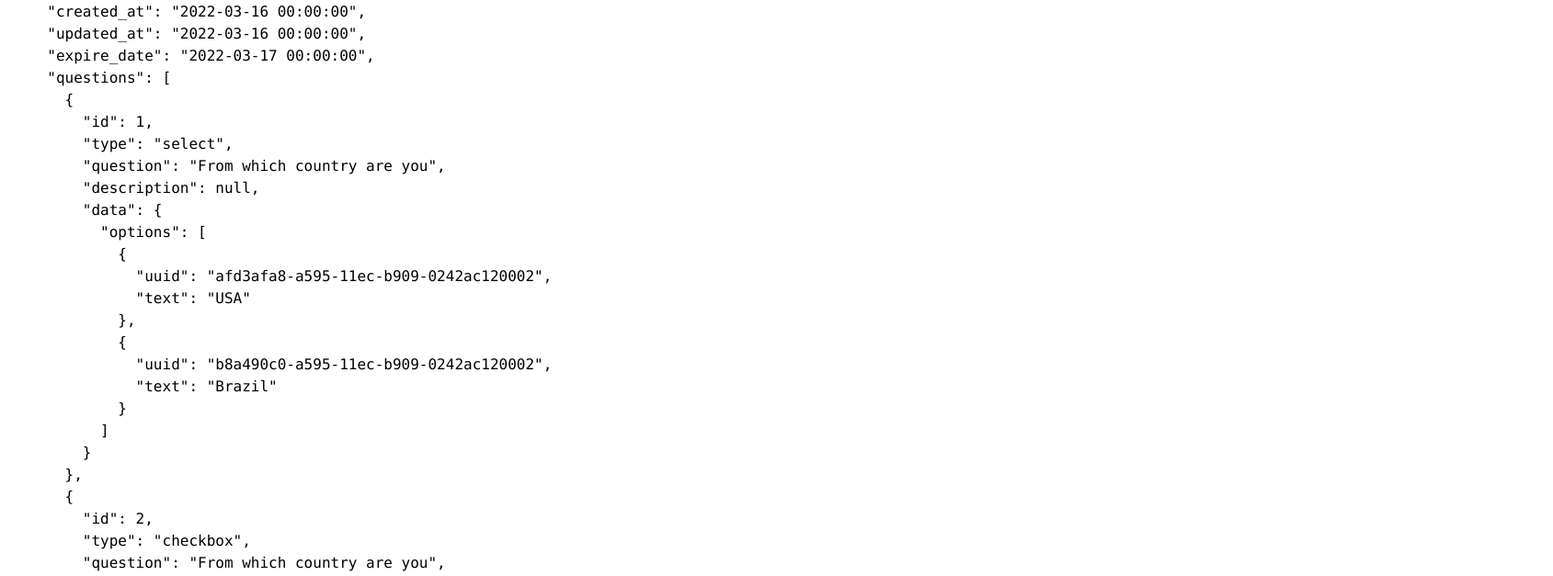
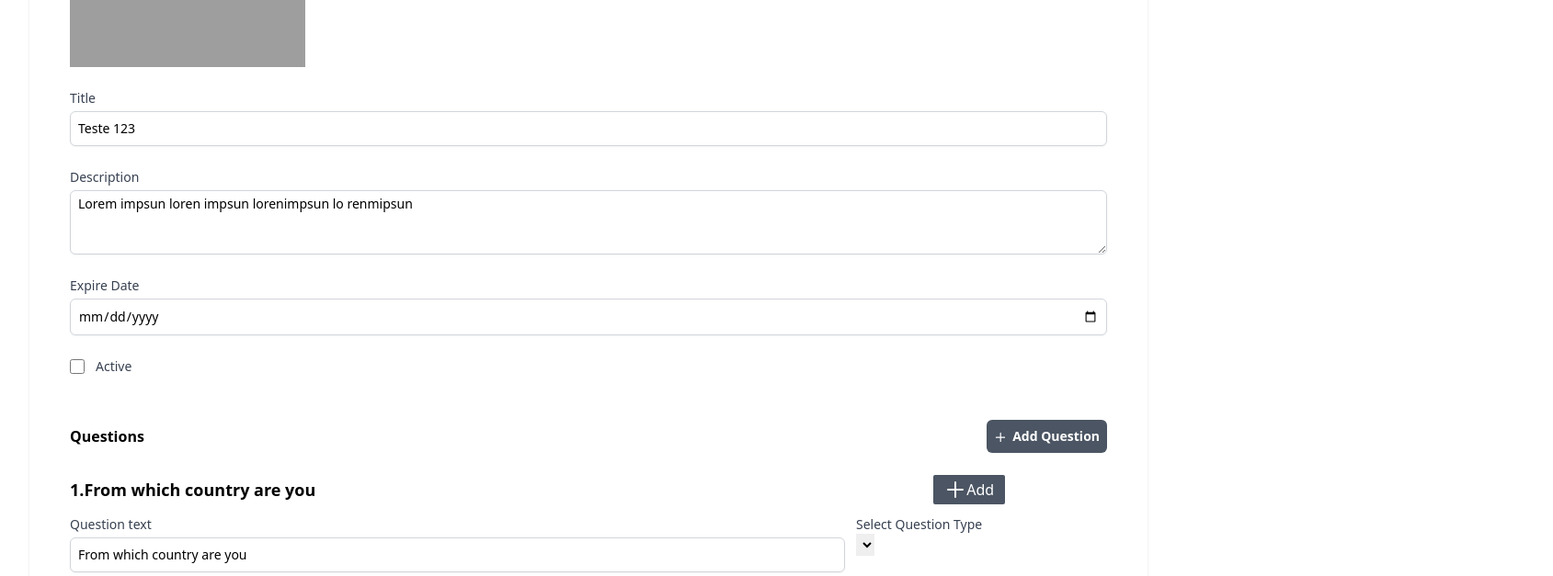
Before and after one commit to antonio-prestes/php-laravel-vue-survey_app, a Vue app in the folder vue/: page /surveys/100 in a window 1280 px wide. Shown: the part 327-954 px from the top of the page at 92% size, 1689 px wide, since content can reach past the window. Built offline with nearby package versions, Linux system fonts and the light colour scheme; sample sign-in values are in the browser's storage; grey boxes are pictures that could not be loaded.

Commit message:
01:44:00 - Display Question inputs

```diff
--- /dev/null
+++ b/vue/src/components/editor/QuestionEditor.vue
@@ -0,0 +1,115 @@
+<template>
+    <div class="flex items-center justify-between">
+        <h3 class="text-lg font-bold">
+            {{ index + 1 }}.{{ model.question }}
+        </h3>
+
+        <div class="flex items-center">
+            <!--add-->
+            <button
+                type="button"
+                @click="addQuestion()"
+                class="flex items-center text-xm py-1 px-3 mr-2 rounded-sm text-white bg-gray-600 hover:bg-gray-700"
+            >
+                <svg
+                    xmlns="http://www.w3.org/2000/svg"
+                    class="h-6 w-6"
+                    fill="none"
+                    viewBox="0 0 24 24"
+                    stroke="currentColor"
+                    stroke-width="2">
+                    <path
+                        stroke-linecap="round"
+                        stroke-linejoin="round"
+                        d="M12 4v16m8-8H4"/>
+                </svg>
+                Add
+            </button>
+            <!--/add--->
+            <!--delete-->
+            <button
+                type="button"
+                @click="deleteQuestion()"
+                class="flex items-center text-xm py-1 px-3 mr-2 rounded-sm text-white text-red-600 hover:bg-red-700"
+            >
+                <svg
+                    xmlns="http://www.w3.org/2000/svg"
+                    class="h-6 w-6"
+                    fill="none"
+                    viewBox="0 0 24 24"
+                    stroke="currentColor"
+                    stroke-width="2">
+                    <path
+                        stroke-linecap="round"
+                        stroke-linejoin="round"
+                        d="M19 7l-.867 12.142A2 2 0 0116.138 21H7.862a2 2 0 01-1.995-1.858L5 7m5 4v6m4-6v6m1-10V4a1 1 0 00-1-1h-4a1 1 0 00-1 1v3M4 7h16"/>
+                </svg>
+                delete
+            </button>
+            <!--/delete-->
+        </div>
+    </div>
+
+    <div class="grid gap-3 grid-cols-12">
+        <!--question-->
+        <div class="mt-3 col-span-9">
+            <label
+                class="block text-sm font-medium text-gray-700"
+                :for="'question_text_'+model.data">
+                Question text
+            </label>
+            <input
+                type="text"
+                :name="'question_text_'+model.data"
+                v-model="model.question"
+                @change="dataChange()"
+                :id="'question_text_'+model.data"
+                class="mt-1 py-2 pl-2 focus:ring-indigo-500 focus:border-indigo-500 block w-full shadow-sm sm:text-sm border border-gray-300 rounded-md"
+            >
+        </div>
+        <!--/question-->
+        <!--questionType-->
+        <div class="mt-3 col-span-3">
+            <label
+                for="question_type"
+                class="block text-sm font-medium text-gray-700">
+                Select Question Type
+            </label>
+            <select
+                id="question_type"
+                name="question_type"
+                v-model="model.type"
+                @change="typeChange"
+                class=""
+            />
+            <options
+                v-for="type in questionTypes"
+                :key="type"
+                :value="type"
+            >
+
+            </options>
+        </div>
+        <!--/questionType-->
+    </div>
+    <!--questionDesc-->
+    <!--/questionDesc-->
+</template>
+
+<script setup>
+import {ref} from "vue";
+
+const props = defineProps({
+    question: Object,
+    index: Number,
+});
+
+const emit = defineEmits(["change", "addQuestion", "deleteQuestion"])
+
+const model = ref(JSON.parse(JSON.stringify(props.question)));
+
+</script>
+
+<style scoped>
+
+</style>
--- a/vue/src/views/SurveyView.vue
+++ b/vue/src/views/SurveyView.vue
@@ -7,7 +7,6 @@
                 </h1>
             </div>
         </template>
-        <pre>{{ model }}</pre>
         <form @submit.prevent="saveSurvey" class="animated-fade-in-down">
             <div class="shadow sm:rounded-md sm:overflow-hidden px-5">
                 <!-- Survey Fields -->
@@ -67,7 +66,7 @@
                             id="title"
                             v-model="model.title"
                             autocomplete="survey_title"
-                            class="mt-1 focus:ring-indigo-500 focus:border-indigo-500 block w-full shadow-sm sm:text-sm border-gray-300 rounded-md"
+                            class="mt-1 p-2 focus:ring-indigo-500 focus:border-indigo-500 block w-full shadow-sm sm:text-sm border border-gray-300 rounded-md"
                         />
                     </div>
                     <!--/ Title -->
@@ -84,7 +83,7 @@
                   rows="3"
                   v-model="model.description"
                   autocomplete="survey_description"
-                  class="shadow-sm focus:ring-indigo-500 focus:border-indigo-500 mt-1 block w-full sm:text-sm border border-gray-300 rounded-md"
+                  class="shadow-sm pl-2 py-1 focus:ring-indigo-500 focus:border-indigo-500 mt-1 block w-full sm:text-sm border border-gray-300 rounded-md"
                   placeholder="Describe your survey"
               />
                         </div>
@@ -103,7 +102,7 @@
                             name="expire_date"
                             id="expire_date"
                             v-model="model.expire_date"
-                            class="mt-1 focus:ring-indigo-500 focus:border-indigo-500 block w-full shadow-sm sm:text-sm border-gray-300 rounded-md"
+                            class="mt-1 p-2  focus:ring-indigo-500 focus:border-indigo-500 block w-full shadow-sm sm:text-sm border border-gray-300 rounded-md"
                         />
                     </div>
                     <!--/ Expire Date -->
@@ -129,6 +128,40 @@
                 </div>
                 <!--/ Survey Fields -->
 
+                <div class="px-4 py-5 bg-white space-y-6 sm:p-6">
+                    <h3 class="text-2x1 font-semibold flex items-center justify-between">
+                        Questions
+
+                        <button
+                            type="button"
+                            @click="addQuestion()"
+                            class="flex items-center text-sm py-2 px-2 rounded-md text-white bg-gray-600 hover:bg-gray-700 justify-between"
+                        >
+                            <svg xmlns="http://www.w3.org/2000/svg"
+                                 class="h-3 w-3 mr-2 inline-block"
+                                 fill="none"
+                                 viewBox="0 0 20 20"
+                                 stroke="currentColor"
+                                 stroke-width="2">
+                                <path stroke-linecap="round" stroke-linejoin="round" d="M12 4v16m8-8H4"/>
+                            </svg>
+                            Add Question
+                        </button>
+                    </h3>
+                    <div v-if="!model.questions.length" class="text-center text-gray-600">
+                        You don't have any question created
+                    </div>
+                    <div v-for="(question, index) in model.questions" :key="question.id">
+                        <QuestionEditor
+                            :question="question"
+                            :index="index"
+                            @change="QuestionChange()"
+                            @addQuestion="addQuestion()"
+                            @deleteQuestion="deleteQuestion()"
+                        />
+                    </div>
+                </div>
+
                 <div class="px-4 py-3 bg-gray-50 text-right sm:px-6">
                     <button
                         type="submit"
@@ -147,7 +180,7 @@
                         bg-indigo-600
                         hover:bg-indigo-700
                         focus:outline-none
-                          focus:ring-2 focus:ring-offset-2 focus:ring-indigo-500">
+                        focus:ring-2 focus:ring-offset-2 focus:ring-indigo-500">
                         Save
                     </button>
                 </div>
@@ -159,6 +192,7 @@
 
 <script setup>
 import PageComponent from "../components/PageComponent.vue";
+import QuestionEditor from "../components/editor/QuestionEditor.vue"
 import {ref} from "vue";
 import {useRoute} from "vue-router";
 import store from "../store";
--- a/vue/src/views/Surveys.vue
+++ b/vue/src/views/Surveys.vue
@@ -5,10 +5,10 @@
                 <h1 class="text-3xl font-bold text-gray-900">Surveys</h1>
                 <router-link
                     :to="{ name: 'SurveyCreate' }"
-                    class="py -2 px-3 text-white bg-emerald-500 rounded-md hover:bg-emerald-600"
+                    class="py-2 px-3 text-white bg-emerald-500 rounded-md hover:bg-emerald-600"
                 >
                     <svg xmlns="http://www.w3.org/2000/svg"
-                         class="h-4 w-4 -mt-1 inline-block"
+                         class="h-4 w-4 inline-block"
                          fill="none"
                          viewBox="0 0 24 24"
                          stroke="currentColor"
```
